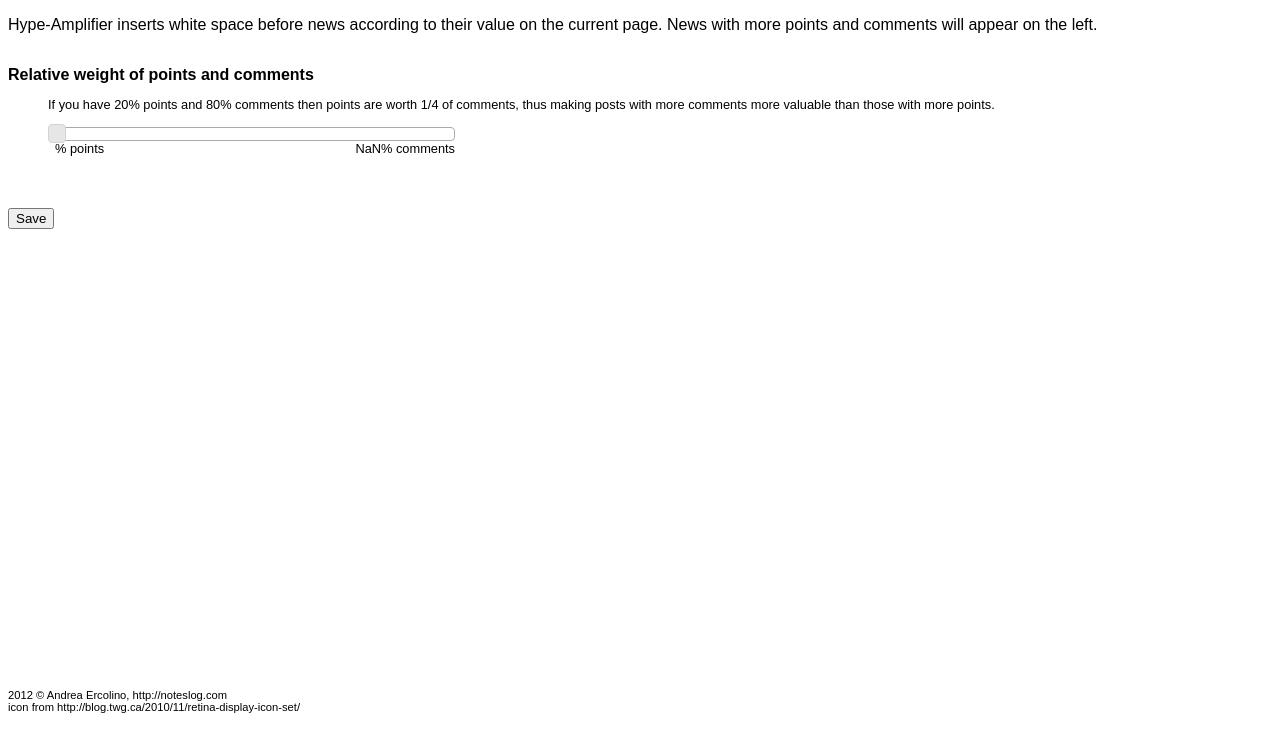
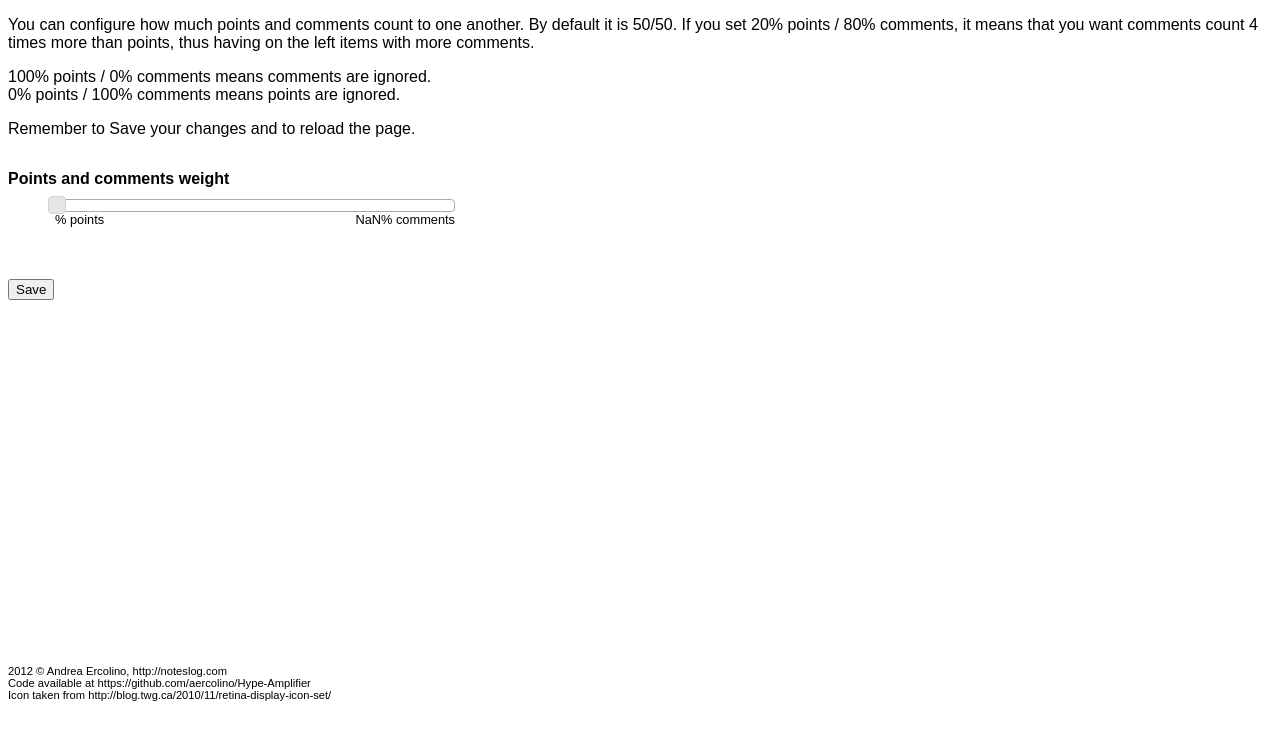
Before and after one commit to aercolino/Hype-Amplifier, a browser extension: page options.html in a window 1280 px wide. Shown: the part 64-800 px from the top of the page. Drawn offline with Linux system fonts and the light colour scheme.

Commit message:
updated the options page

```diff
--- a/options.css
+++ b/options.css
@@ -1,7 +1,7 @@
 @CHARSET "UTF-8";
 
 .wrapper {
-    height: 95%;
+    height: 92%;
 }
 
 .footer p {
--- a/options.html
+++ b/options.html
@@ -10,15 +10,17 @@
 <body>
 <div class="wrapper">
 	<h3><img src="resize-048.png"> Hype-Amplifier</h3>
-
-	<p>Hype-Amplifier inserts white space before news according to their value
-	on the current page. News with more points and comments will appear on the left.</p>
-
+<p>
+You can configure how much points and comments count to one another. By default it is 50/50. If you set 20% points / 80% comments, it means that you want comments count 4 times more than points, thus having on the left items with more comments.
+</p><p>
+100% points / 0% comments means comments are ignored. <br>
+0% points / 100% comments means points are ignored.
+</p><p>
+Remember to Save your changes and to reload the page.
+</p>
     <dl>
-	    <dt>Relative weight of points and comments</dt>
+	    <dt>Points and comments weight</dt>
 	    <dd>
-	        <p>If you have 20% points and 80% comments then points are worth 1/4 of comments,
-            thus making posts with more comments more valuable than those with more points.</p>
 	        <div style="width: 400px; overflow: auto; padding: 3px 9px 0 7px;">
 				<div id="slider"></div>
 				<div style="float: left;"><span id="points_weight"></span>% points</div>
@@ -32,7 +34,8 @@
 </div>
 <div class="footer">
     <p>2012 &copy; Andrea Ercolino, http://noteslog.com<br>
-    icon from http://blog.twg.ca/2010/11/retina-display-icon-set/</p>
+    Code available at https://github.com/aercolino/Hype-Amplifier<br>
+    Icon taken from http://blog.twg.ca/2010/11/retina-display-icon-set/</p>
 </div>
 </body>
 </html>
```
